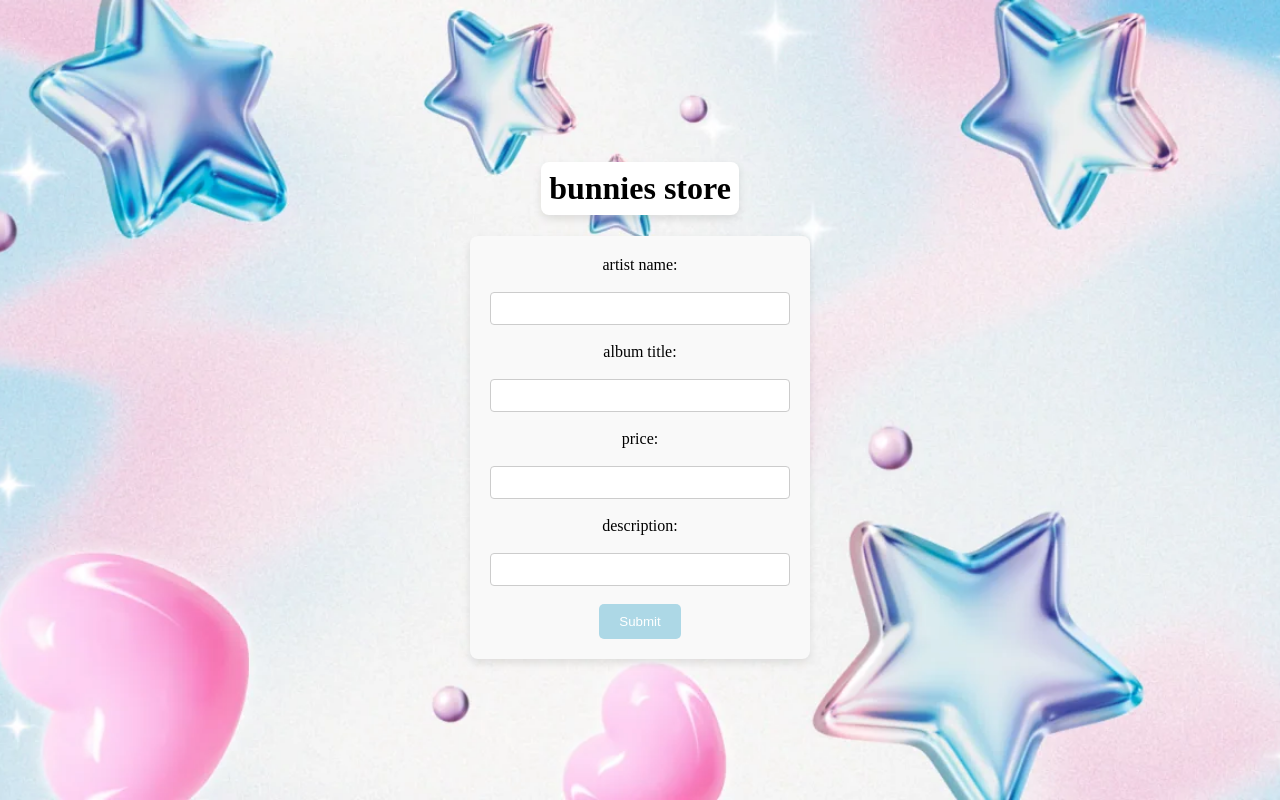
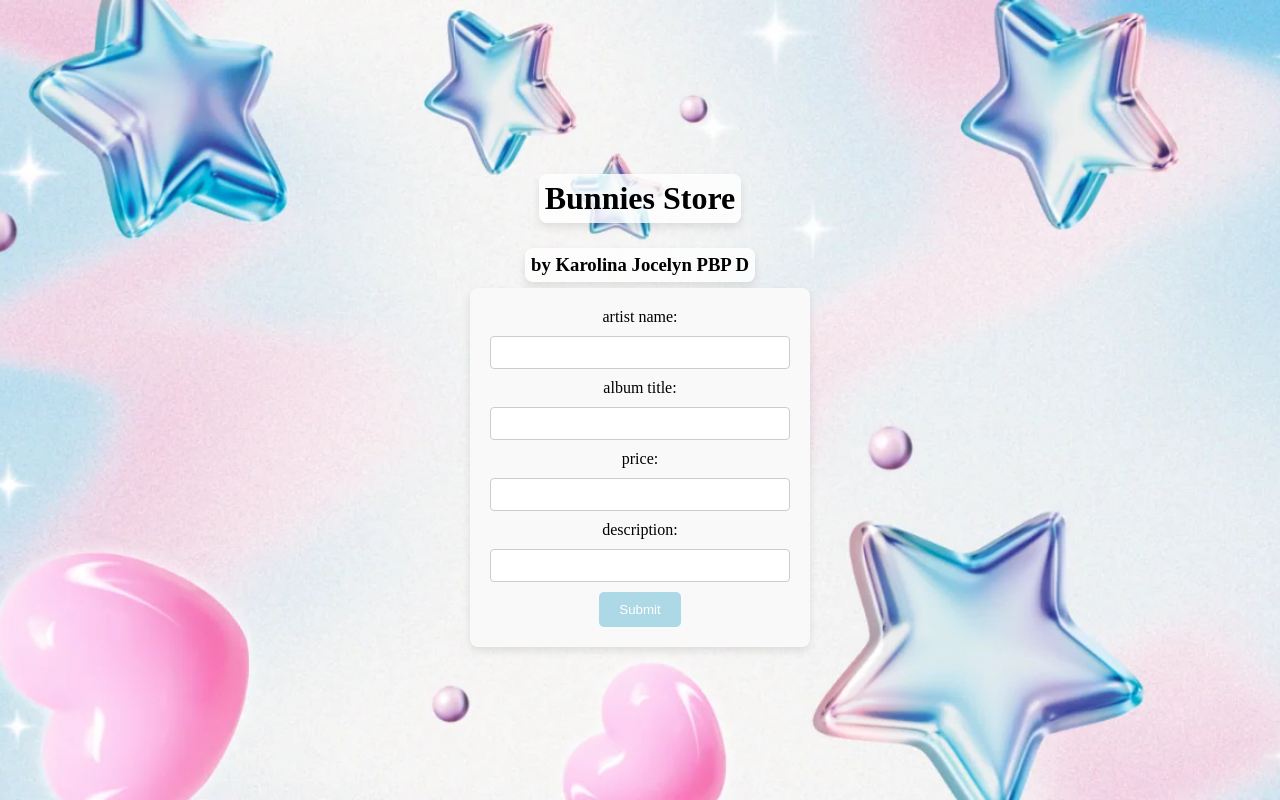
Before and after one commit to karolinajocelyn/bunnies-store, a Django app: page / in a window 1280 px wide. Run offline with Django 5.2, Linux system fonts and the light colour scheme.

Commit message:
added name and class in web

```diff
--- a/main/templates/main.html
+++ b/main/templates/main.html
@@ -25,17 +25,17 @@
         width: 300px;
     }
 
-    h1{
+    h1, h3, h4 {
         text-align: center;
-        margin-botton: 20px;
-        background-color: rgba(255, 255, 255, 10);
-        padding: 8px;
+        background-color: rgba(255, 255, 255, 0.8);
+        padding: 6px;
         border-radius: 8px;
         box-shadow: 0px 4px 8px rgba(0, 0, 0, 0.1);
+        margin-bottom: 6px;
     }
 
     label, input {
-        margin-botton: 10px;
+        margin-bottom: 10px; /* Corrected from "margin-botton" to "margin-bottom" */
         display: block;
         width: 100%;
     }
@@ -64,22 +64,23 @@
 
 <body>
 
-<h1>bunnies store</h1>
+<h1>Bunnies Store</h1>
+<h3>by {{ name }} {{ class }}</h3>
 
 <form>
-    <label for="artist name">artist name:</label><br>
-    <input type="text" id="artist name" name="artist name"><br>
+    <label for="artist name">artist name:</label>
+    <input type="text" id="artist name" name="artist name">
 
-    <label for="album title">album title:</label><br>
-    <input type="text" id="album title" name="album title"><br>
+    <label for="album title">album title:</label>
+    <input type="text" id="album title" name="album title">
 
-    <label for="price">price:</label><br>
-    <input type="number" id="price" name="price" min="0"><br>
+    <label for="price">price:</label>
+    <input type="number" id="price" name="price" min="0">
 
-    <label for="description">description:</label><br>
-    <input type="text" id="description" name="description"><br>
+    <label for="description">description:</label>
+    <input type="text" id="description" name="description">
 
-    <button type="submit">Submit</button><br>
+    <button type="submit">Submit</button>
 </form>
 
 </body>
--- a/main/views.py
+++ b/main/views.py
@@ -1,4 +1,9 @@
 from django.shortcuts import render
 
 def show_main(request):
-    return render(request, 'main.html')
+    context= {
+        'name': 'Karolina Jocelyn',
+        'class': 'PBP D'
+    }
+
+    return render(request, 'main.html', context)
```
